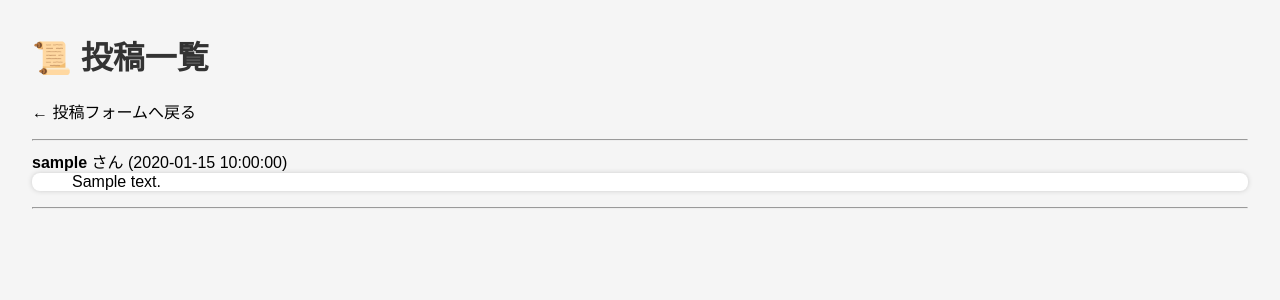
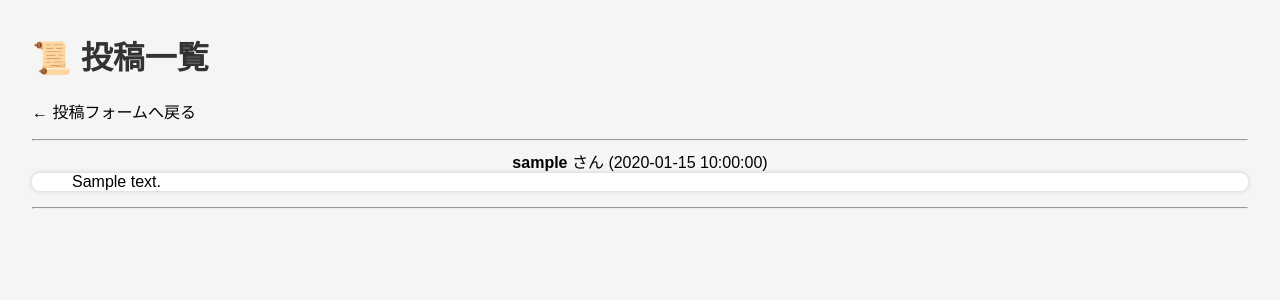
Before and after one commit to KozakiManaya3/BBS, a PHP site: page /view.php in a window 1280 px wide. Shown: the top 300 px of the page. Run offline with PHP 8.4, Linux system fonts and the light colour scheme; tables that the repository leaves empty or names only in its code hold one stand-in row (values such as "Sample post").

Commit message:
いつもありがとうございます

```diff
--- a/view.php
+++ b/view.php
@@ -33,7 +33,9 @@ try {
                 $time = htmlspecialchars($row['created_at']);
                 $name = htmlspecialchars($row['username']);
                 $comment = nl2br(htmlspecialchars($row['content']));
+                echo "<div class='center'>";
                 echo "<strong>$name</strong> さん ($time)";
+                echo "</div>";
                 echo "<div class='post'>";
                 echo "$comment <br>";
                 echo "</div><hr>";
```
